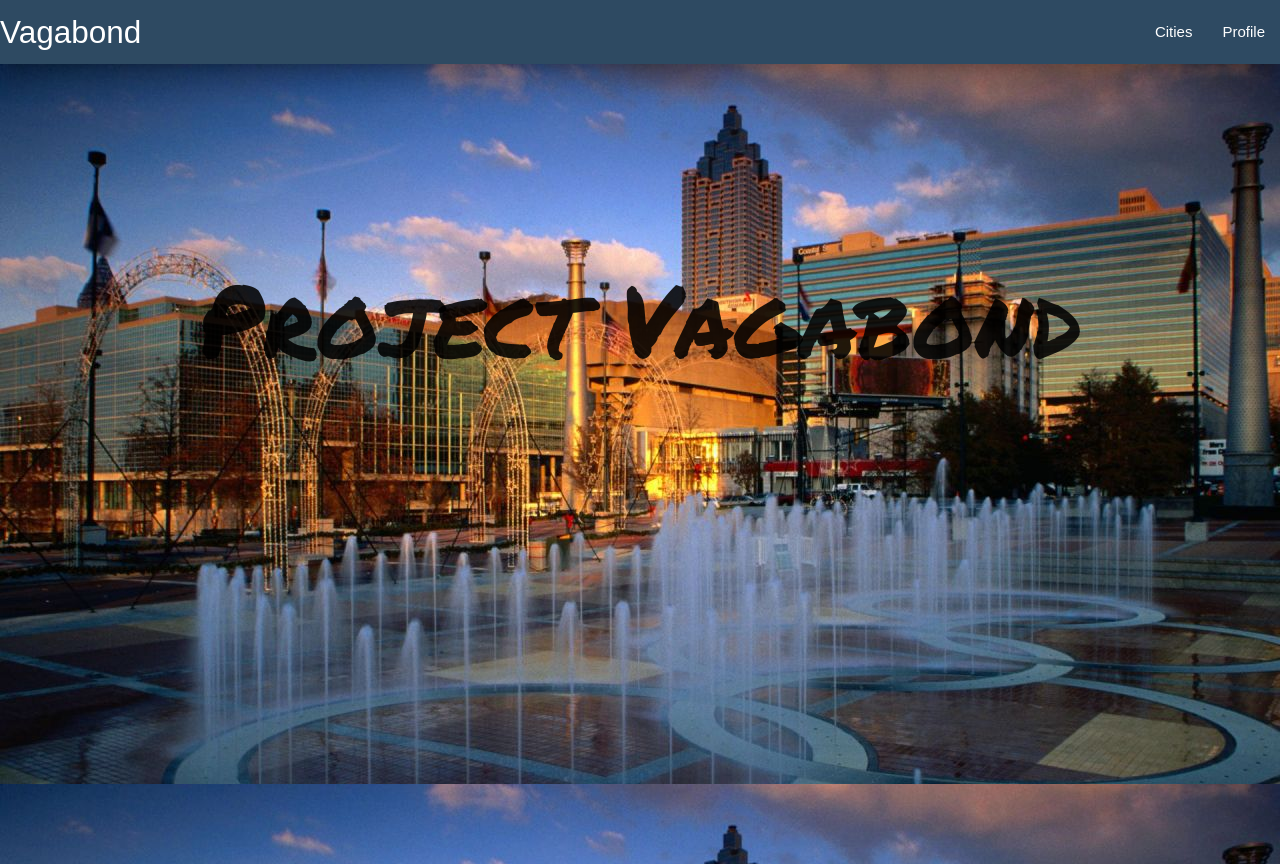
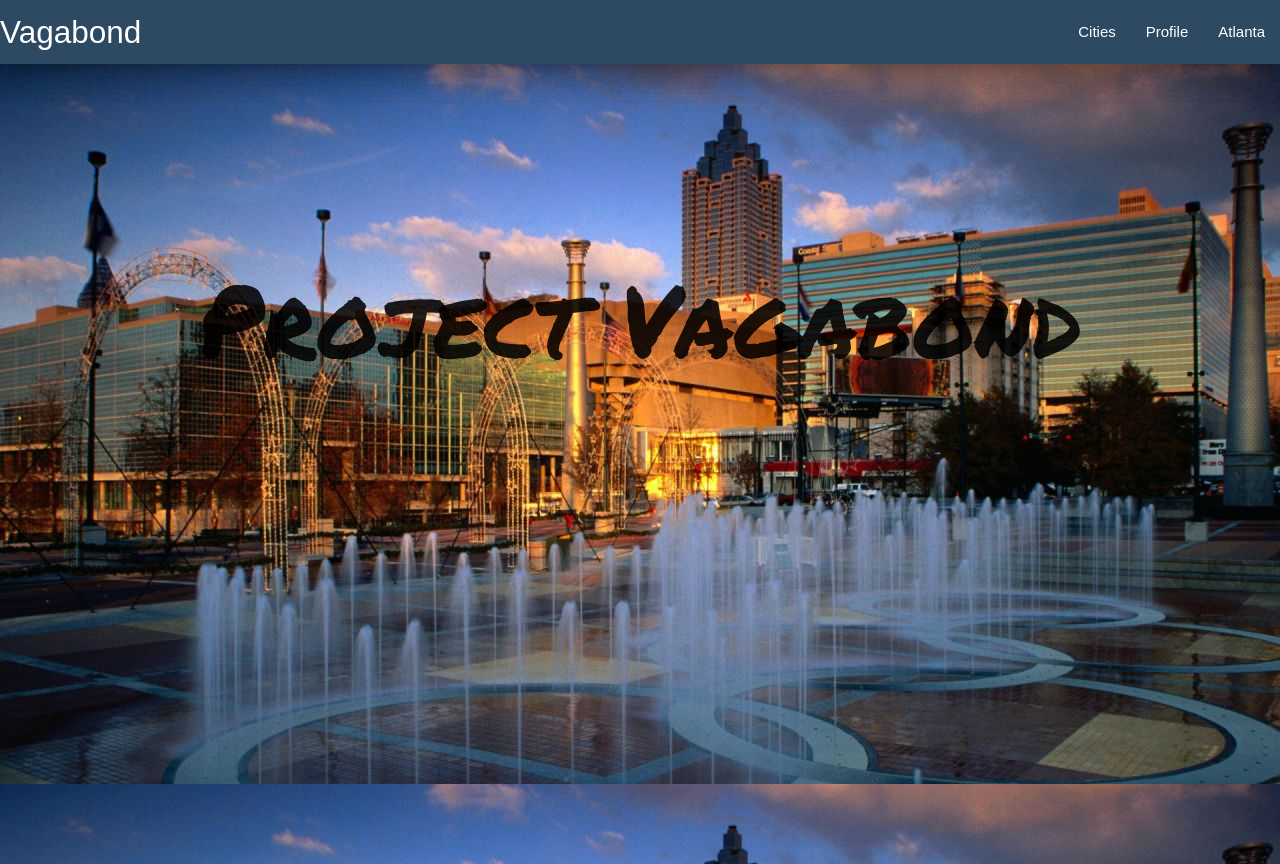
Before and after one commit to yungwifi/vagabond, a React (Create React App) app in the folder client/: page / in a window 1280 px wide. Built offline with nearby package versions, Linux system fonts and the light colour scheme.

Commit message:
added Atlanta to NavBar comp

```diff
--- a/client/src/components/NavBar.js
+++ b/client/src/components/NavBar.js
@@ -16,6 +16,7 @@ class NavBar extends Component{
   <ul id="nav-mobile" className="right hide-on-med-and-down">
     <li><a href="/cities">Cities</a></li>
     <li><a href="/profile">Profile</a></li>
+    <li><a href="/cities/:cityId">Atlanta</a></li>
   </ul>
 
 </div>
```
